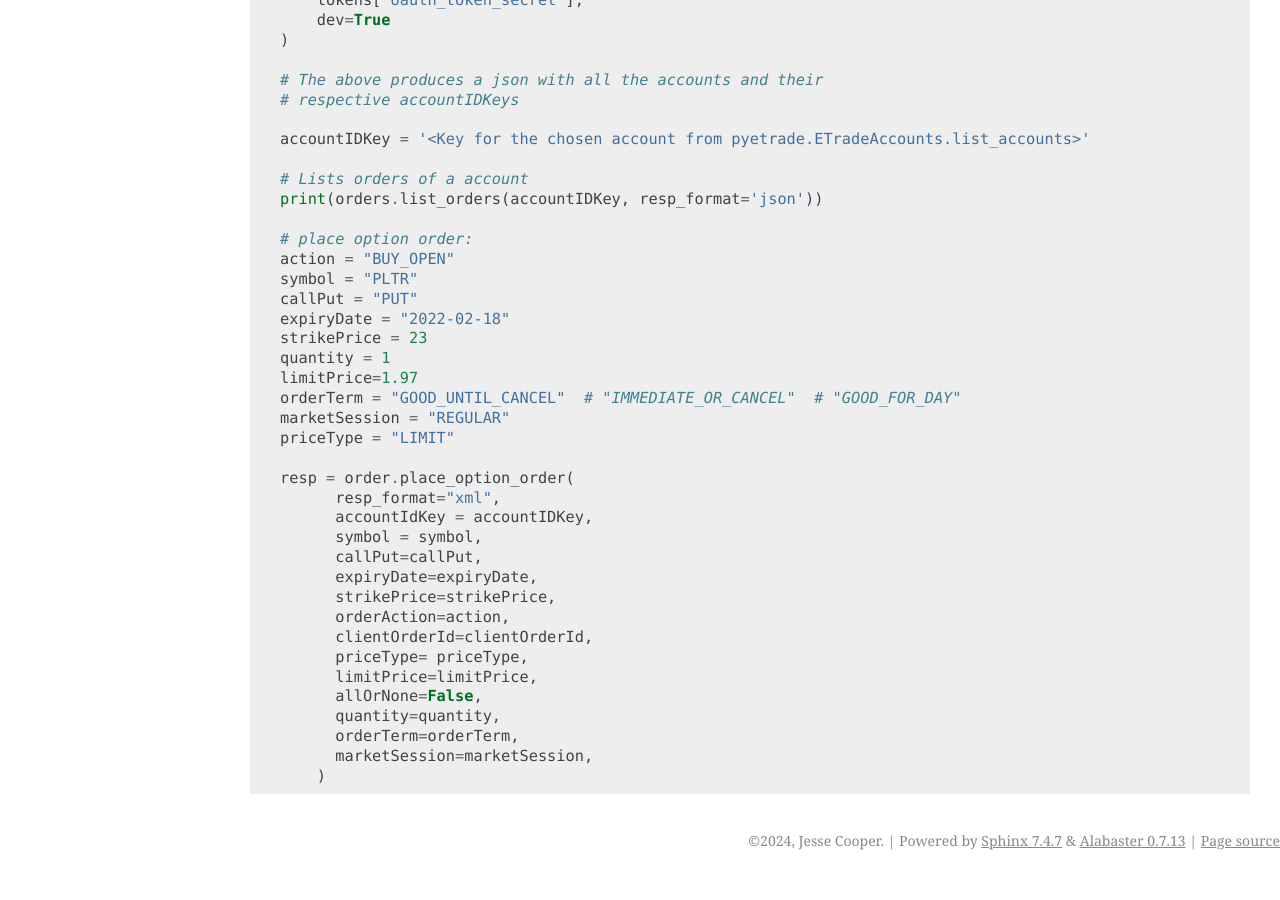
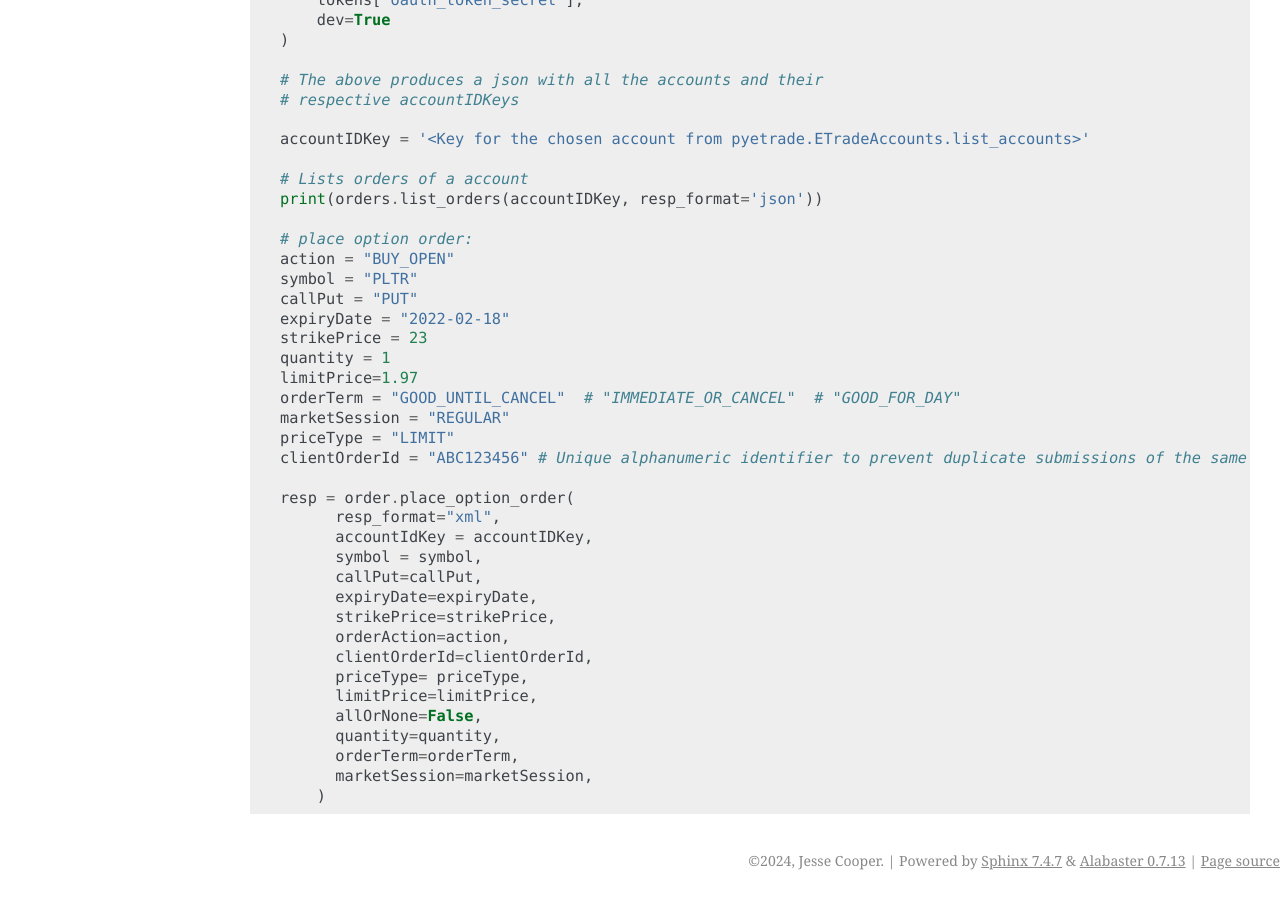
Before and after one commit to jessecooper/pyetrade, a Sphinx documentation site: the page built from docs/examples.rst, in a window 1280 px wide and 900 px high, scrolled down 4521 px. Built offline with Sphinx 7.4.7, drawn with Linux system fonts in a browser that asks for light colours; the version number could not be read and is left out.

Commit message:
docs: update example to include required parameter clientOrderId

```diff
--- a/docs/examples.rst
+++ b/docs/examples.rst
@@ -260,6 +260,7 @@ Order Module
     orderTerm = "GOOD_UNTIL_CANCEL"  # "IMMEDIATE_OR_CANCEL"  # "GOOD_FOR_DAY"
     marketSession = "REGULAR"
     priceType = "LIMIT"
+    clientOrderId = "ABC123456" # Unique alphanumeric identifier to prevent duplicate submissions of the same order
 
     resp = order.place_option_order(
           resp_format="xml",
```
